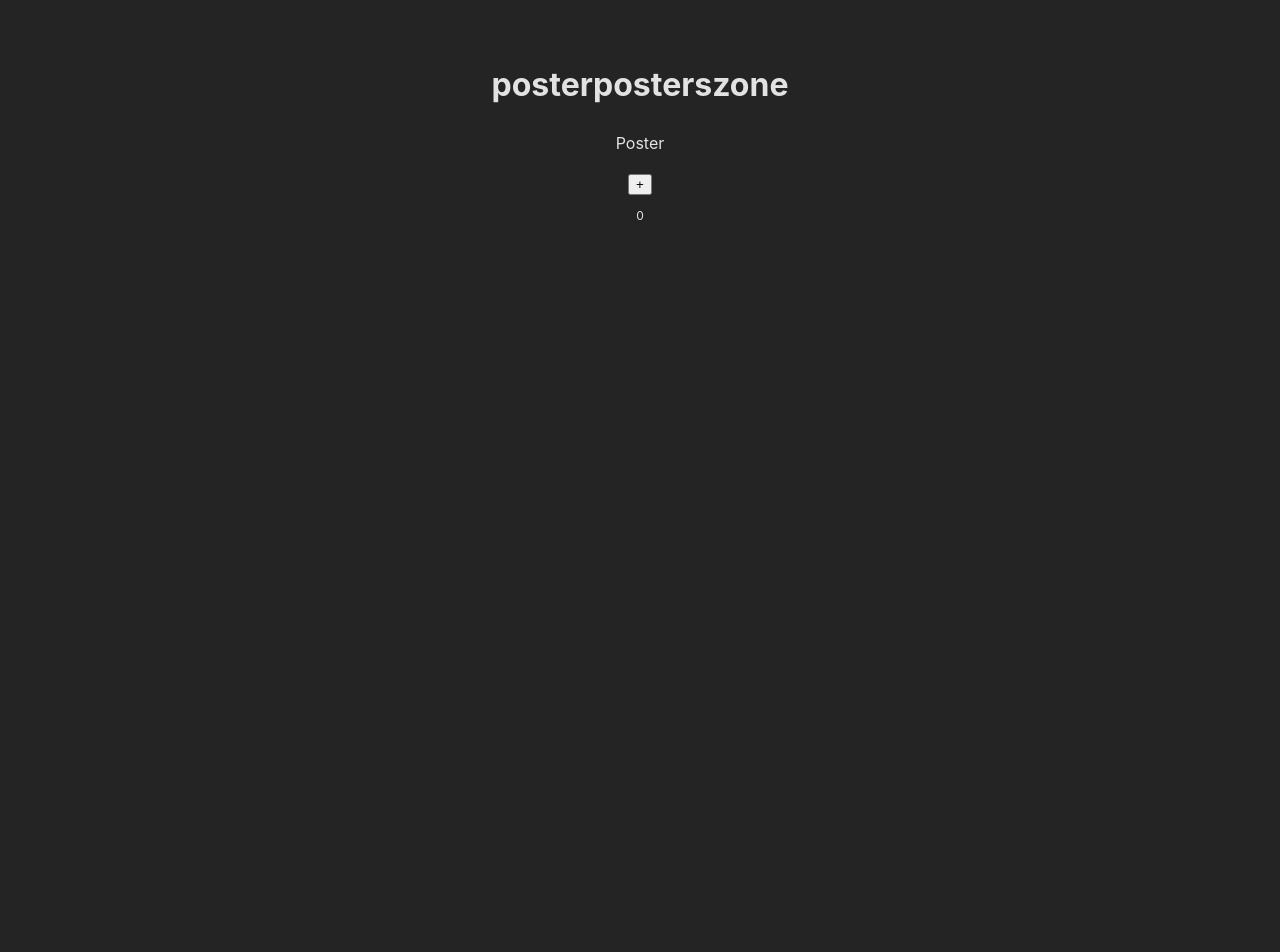
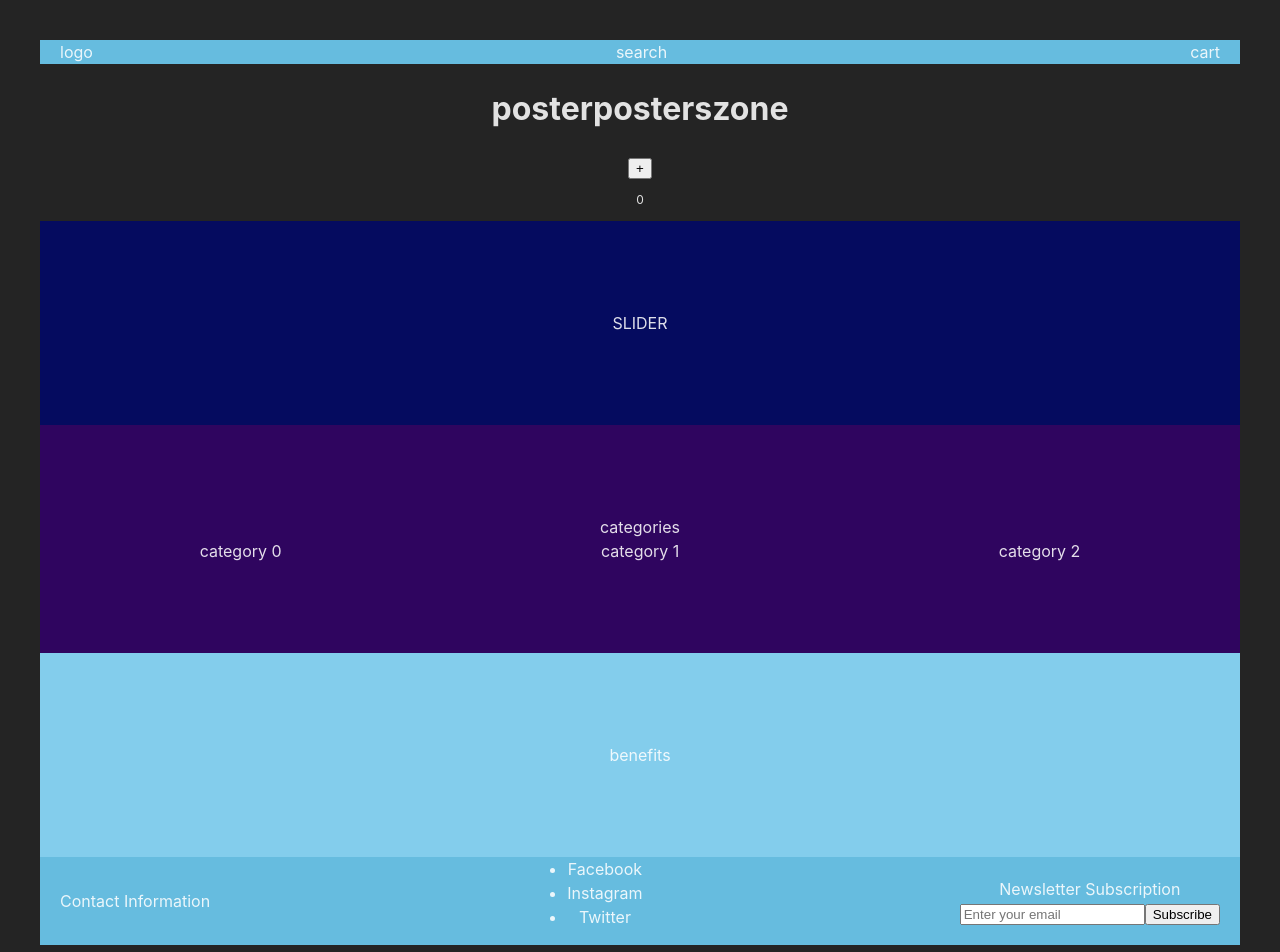
Before and after one commit to Koraus/posterposterszone, a React (Vite) app: page / in a window 1280 px wide. Shown: the top 952 px of the page. Before the commit the page ends 800 px from the top, so only its background shows below. Built offline with nearby package versions, Linux system fonts and the light colour scheme.

Commit message:
added components

```diff
--- a/src/App.tsx
+++ b/src/App.tsx
@@ -1,27 +1,50 @@
 import { useState } from 'react'
 import './App.css'
+import { Header } from './components/Header'
+import { Footer } from './components/Footer'
 
 function App() {
   const [count, setCount] = useState(0)
 
   return (
     <>
-<h1>posterposterszone</h1>
-      <p >
-      Poster
-      </p>
-      <button onClick={
-        () => setCount((count) => count + 1)
-      }>
-        +
-      </button>
-      <p style={
-        {
-          fontSize: `${count + 12}px`
-        }
-      }>
-        {count}
-      </p>
+      <Header />
+      <h1>posterposterszone</h1>
+      <button onClick={() => setCount((count) => count + 1)}> + </button>
+      <p style={{ fontSize: `${count + 12}px` }}> {count} </p>
+      <div style={{
+        display: 'flex',
+        justifyContent: 'center',
+        backgroundColor: '#050b5f',
+        paddingTop: '90px',
+        paddingBottom: '90px'
+      }}>
+        SLIDER
+      </div>
+      <div style={{
+        display: 'flex',
+        justifyContent: 'center',
+        flexDirection: 'column',
+        backgroundColor: '#2f055f',
+        paddingTop: '90px',
+        paddingBottom: '90px'
+      }}>
+        categories
+        <div style={{ display: "flex", justifyContent: "space-around" }}>
+          {Array.from({ length: 3 }).map((_, index) => <div key={index}> category {index} </div>)}
+        </div>
+      </div>
+      <div style={{
+        display: 'flex',
+        justifyContent: 'center',
+        flexDirection: 'column',
+        backgroundColor: '#83cdec',
+        paddingTop: '90px',
+        paddingBottom: '90px'
+      }}>
+        benefits
+      </div>
+      <Footer />
     </>
   )
 }
--- /dev/null
+++ b/src/components/Footer.tsx
@@ -0,0 +1,32 @@
+
+
+export const Footer = () => {
+    return (
+        <footer style={{
+            display: 'flex',
+            justifyContent: 'space-between',
+            alignItems: 'center',
+            padding: '0 20px',
+            backgroundColor: '#66bcdf'
+        }}>
+            <div> Contact Information</div>
+            <div style={{
+                display: 'flex',
+                flexDirection: 'column',
+                alignItems: 'center'
+            }}>
+                <ul style={{ marginTop: 0 }}>
+                    <li>Facebook</li>
+                    <li>Instagram</li>
+                    <li>Twitter</li>
+                </ul>
+            </div>
+            <div> Newsletter Subscription
+                <form>
+                    <input type="text" placeholder="Enter your email" />
+                    <button>Subscribe</button>
+                </form>
+            </div>
+        </footer>
+    );
+}
--- /dev/null
+++ b/src/components/Header.tsx
@@ -0,0 +1,17 @@
+
+
+export const Header = () => {
+  return (
+    <header style={{
+      display: 'flex',
+      justifyContent: 'space-between',
+      alignItems: 'center',
+      padding: '0 20px',
+      backgroundColor: '#66bcdf'
+    }}>
+      <div> logo</div>
+      <div> search</div>
+      <div> cart</div>
+    </header>
+  );
+}
```
Also changed, not shown: src/App.css (line endings or trailing spaces).
